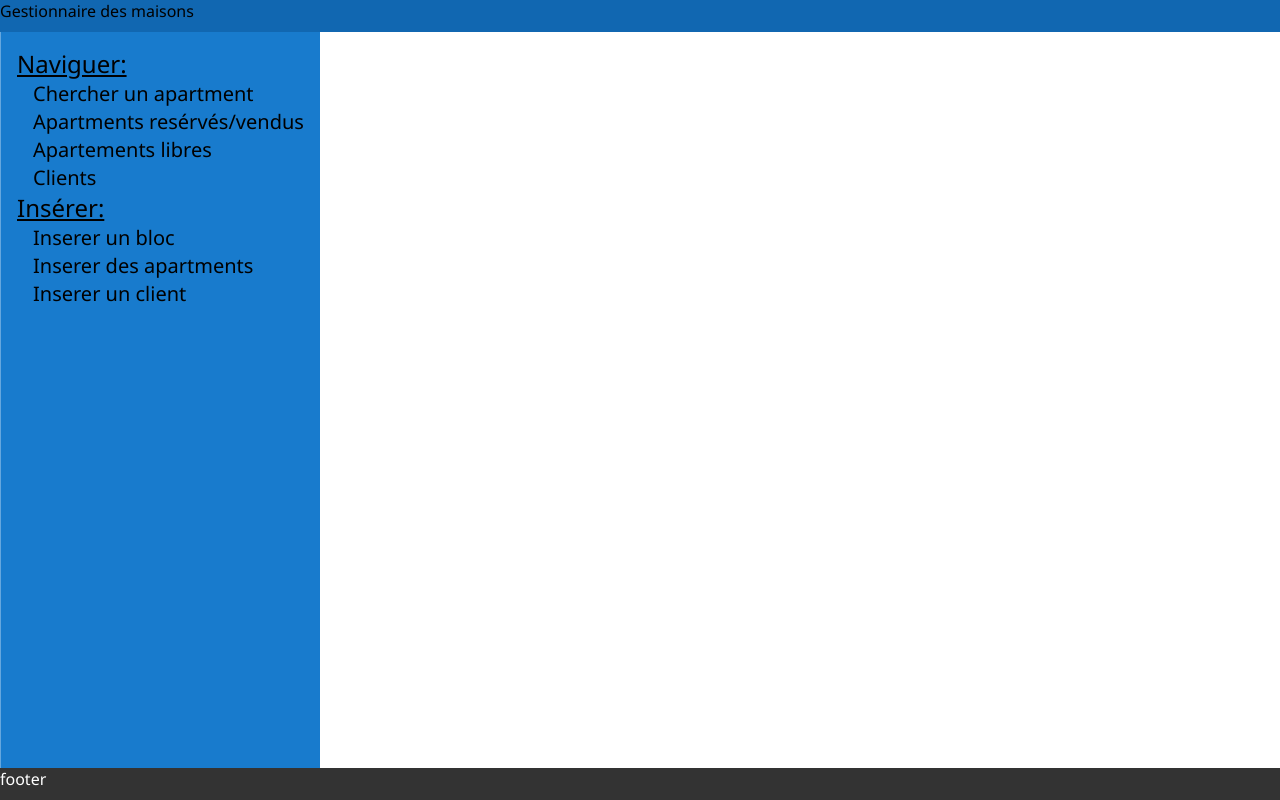
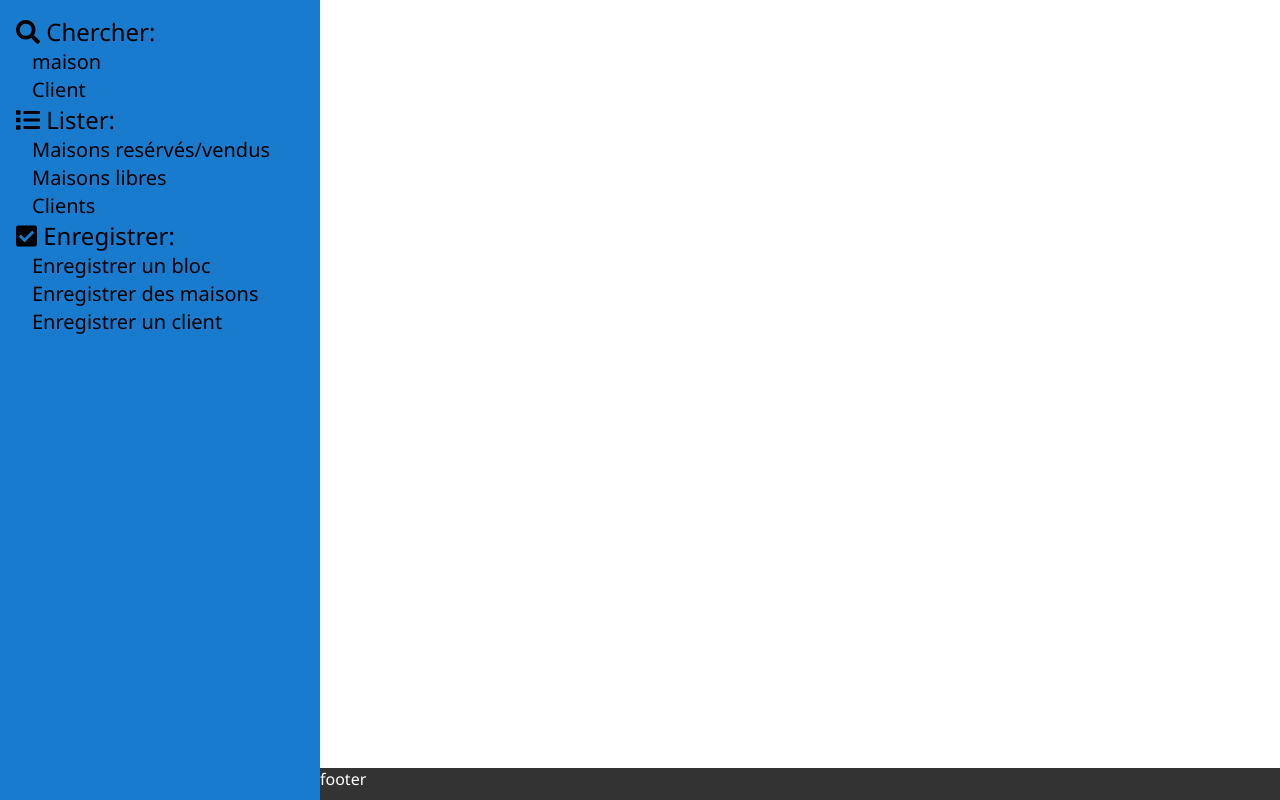
Before and after one commit to medilies/residenceel_legacy, a PHP site: page /app/views/pages/home.php in a window 1280 px wide. Run offline with PHP 8.4, Linux system fonts and the light colour scheme; data that the repository does not hold is empty; some libraries are stand-ins or nearby versions.

Commit message:
ui upgrade

```diff
--- a/web/app/controllers/apis.php
+++ b/web/app/controllers/apis.php
@@ -29,7 +29,7 @@
         }
         // ASSUMES that [3-8] apts/floor
         if (!isset($_POST['apts']) || !is_array($_POST['apts']) ||
-            (sizeof($_POST['apts']) < 3 && sizeof($_POST['apts']) > 8)) {
+            (sizeof($_POST['apts']) < 3 || sizeof($_POST['apts']) > 8)) {
             $msg = "Un minimum de 3 apartements par étage est mondataire";
         }
 
--- a/web/app/views/inc/layout.php
+++ b/web/app/views/inc/layout.php
@@ -19,23 +19,7 @@
 </head>
 <body>
 
-    <header>
-        <nav>
-            <div class="max-width-container">
-                Gestionnaire des maisons
-            </div>
-        </nav>
-    </header>
-
-<div class="body-container">
-    <?=$content?>
-</div>
-
-<footer>
-    <div class="max-width-container">
-            footer
-    </div>
-</footer>
+<?=$content?>
 
 <!-- SCRIPTS -->
 <?php if (isset($data['scripts_array'])): ?>
--- a/web/app/views/pages/home.php
+++ b/web/app/views/pages/home.php
@@ -1,26 +1,38 @@
 <?php ob_start();?>
-<aside>
-    <div class="aside-body pt1">
+<div id="aside">
+    <aside class="pt1">
         <div class="pl1">
-            <p class="u header4">Naviguer:</p>
-            <a class="header5 aside-href ml1" href="#srch-apt" aside-href>Chercher un apartment</a>
-            <a class="header5 aside-href ml1"href="#srch-apt-taken" aside-href>Apartments resérvés/vendus</a>
-            <a class="header5 aside-href ml1" href="#srch-apt-free" aside-href>Apartements libres</a>
-            <a class="header5 aside-href ml1" href="#srch-clients" aside-href>Clients</a>
+            <p class="header4"><i class="fas fa-search"></i> Chercher:</p>
+            <a class="header5 aside-href ml1" href="#srch-apt" aside-href>maison</a>
+            <a class="header5 aside-href ml1" href="#srch-client" aside-href>Client</a>
         </div>
         <div class="pl1">
-            <p class="u header4">Insérer:</p>
-            <a class="header5 aside-href ml1" href="#ins-bloc" aside-href>Inserer un bloc</a>
-            <a class="header5 aside-href ml1" href="#ins-apt" aside-href>Inserer des apartments</a>
-            <a class="header5 aside-href ml1" href="#client" aside-href>Inserer un client</a>
+            <p class="header4"><i class="fas fa-list"></i> Lister:</p>
+            <a class="header5 aside-href ml1"href="#list-apt-taken" aside-href>Maisons resérvés/vendus</a>
+            <a class="header5 aside-href ml1" href="#list-apt-free" aside-href>Maisons libres</a>
+            <a class="header5 aside-href ml1" href="#list-clients" aside-href>Clients</a>
         </div>
+        <div class="pl1">
+            <p class="header4"><i class="fas fa-check-square"></i> Enregistrer:</p>
+            <a class="header5 aside-href ml1" href="#ins-bloc" aside-href>Enregistrer un bloc</a>
+            <a class="header5 aside-href ml1" href="#ins-apt" aside-href>Enregistrer des maisons</a>
+            <a class="header5 aside-href ml1" href="#client" aside-href>Enregistrer un client</a>
         </div>
     </aside>
+</div>
 
+<div id="main">
     <main class="p1">
         <div id="forms-container"></div>
         <div id="reports-container"></div>
     </main>
 
+    <footer>
+        <div class="max-width-container">
+            footer
+        </div>
+    </footer>
+</div>
+
 <?php $content = ob_get_clean();?>
 <?php require_once PROJECT_ROOT . '/app/views/inc/layout.php';?>
--- a/web/public/css/style.css
+++ b/web/public/css/style.css
@@ -11,7 +11,10 @@
     --complementary-color12: #b04d1a;
     --complementary-color21: #fcce00;
     --complementary-color22: #b09109;
+    --red: #f00;
+    --green: #0f0;
     --max-width: 1400px;
+    --aside-width: 320px;
     --header1-size: 64px;
     --header2-size: 48px;
     --header3-size: 32px;
@@ -97,41 +102,41 @@
     padding: 0.5rem;
 }
 
+th{
+    background: #1167b1;
+    color: #fff;
+}
+
 /**************************************************************************/
 /*                        LAYOUT ELEMENTS  */
 /**************************************************************************/
-header {
-    background-color: var(--primary-color);
-    height: 2rem;
-}
-
-.body-container {
+body{
     display: flex;
 }
 
-aside {
-    --aside-width: 320px;
+#aside {
     background-color: var(--primary-color1);
-    padding-left: calc(100vw / 2 - var(--max-width) / 2 - var(--aside-width));
-    width: var(--aside-width);
-    box-sizing: content-box;
 }
 
-.aside-body {
-    height: 100%;
-    border-left: 1px #fff5 solid;
+aside {
+    width: var(--aside-width);
+    height: 100vh;
+}
+
+#main{
+    flex: 1;
+    height: 100vh;
+    overflow: auto;
 }
 
 main {
-    min-height: calc(100vh - 4rem);
-    flex: 1;
-    overflow: auto;
+    min-height: calc(100vh - 2rem);
 }
 
 footer {
+    height: 2rem;
     background-color: #333;
     color: #fff;
-    height: 2rem;
 }
 
 .max-width-container {
```
Also changed, not shown: other parts of web/public/css/style.css (+94 -13 lines), web/public/js/manager.js (+62 -43 lines). Lines whose indentation alone changed are shown as unchanged.
